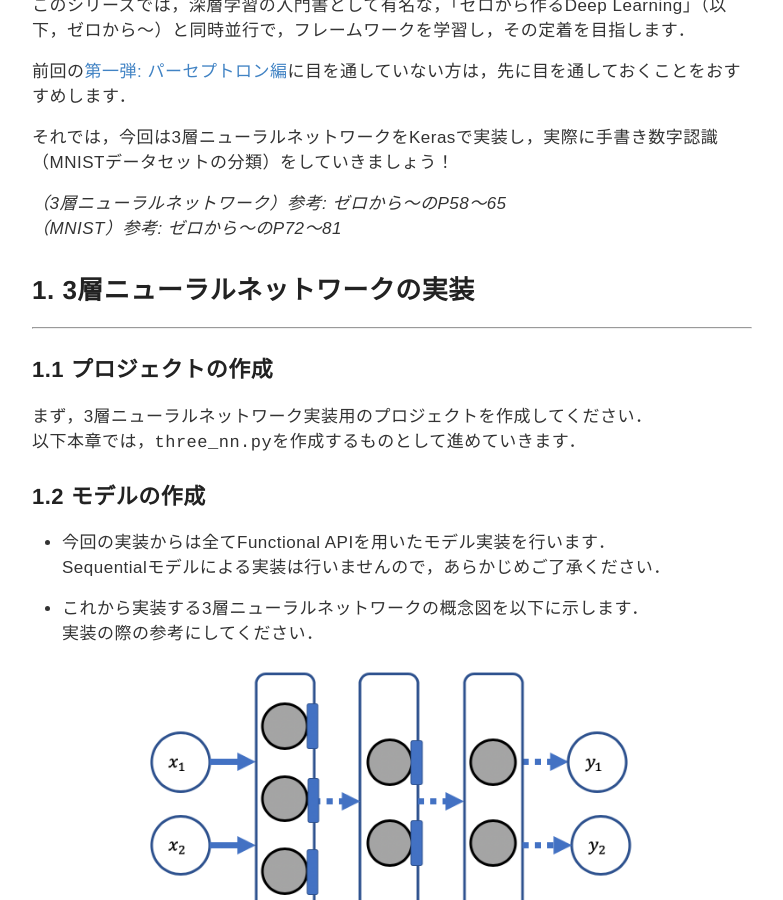
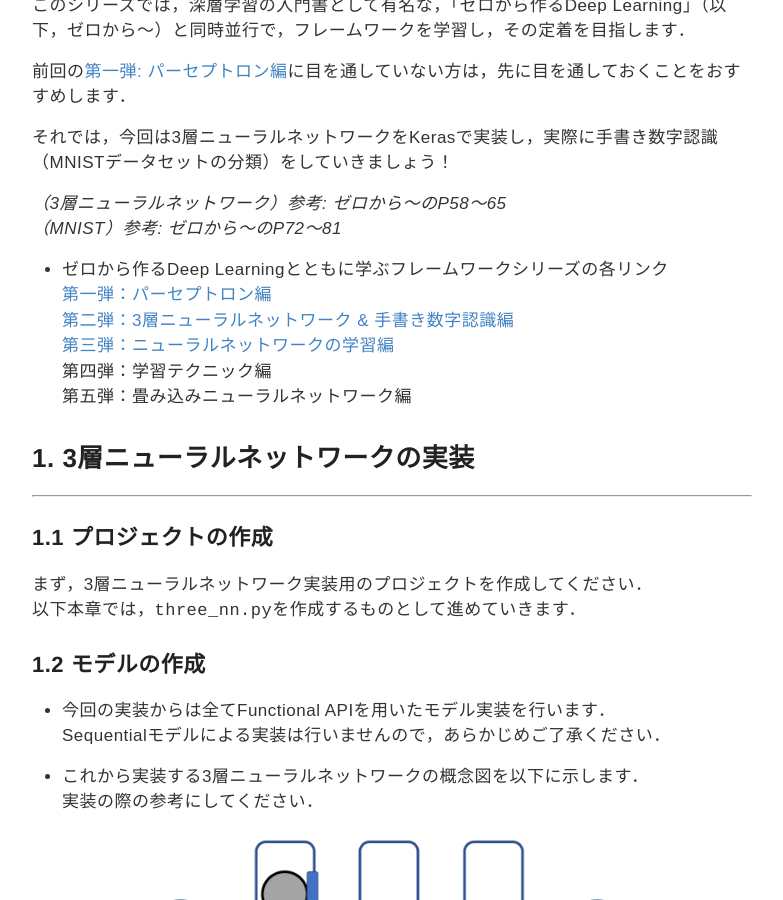
Before and after one commit to gucci-j/gucci-j.github.io, a Jekyll site: the page built from _posts/2019-4-19-DL-Intro-2.md, in a window 1280 px wide and 900 px high, scrolled down 479 px. Shown: the whole window, without its empty margins (248-1031 px from the left). Built offline with Jekyll 4.4.1, drawn with Linux system fonts in a browser that asks for light colours; a script that is not in the unit is left out; some of the changed text lies outside the part shown.

Commit message:
Added GitHub Link

````diff
--- a/_posts/2019-4-19-DL-Intro-2.md
+++ b/_posts/2019-4-19-DL-Intro-2.md
@@ -16,6 +16,24 @@ lang: ja_JP
 
 _（3層ニューラルネットワーク）参考: ゼロから〜のP58〜65_
 _（MNIST）参考: ゼロから〜のP72〜81_
+
+* ゼロから作るDeep Learningとともに学ぶフレームワークシリーズの各リンク
+[第一弾：パーセプトロン編](https://gucci-j.github.io/DL-Intro-1/)
+[第二弾：3層ニューラルネットワーク & 手書き数字認識編](https://gucci-j.github.io/DL-Intro-2/)
+[第三弾：ニューラルネットワークの学習編](https://gucci-j.github.io/DL-Intro-3/)
+第四弾：学習テクニック編
+第五弾：畳み込みニューラルネットワーク編
+
+<script async src="//pagead2.googlesyndication.com/pagead/js/adsbygoogle.js"></script>
+<ins class="adsbygoogle"
+     style="display:block; text-align:center;"
+     data-ad-layout="in-article"
+     data-ad-format="fluid"
+     data-ad-client="ca-pub-1838422896597988"
+     data-ad-slot="7676908062"></ins>
+<script>
+     (adsbygoogle = window.adsbygoogle || []).push({});
+</script>
 
 # 1. 3層ニューラルネットワークの実装
 ---
@@ -56,6 +74,7 @@ import numpy as np
 * 下の例では，簡単のため入れ子式に活性化関数を定義しましたが，活性化関数をレイヤーインスタンスとして定義することもできます．
 
 <div style="text-align: center">＜活性化関数を入れ子式に定義する例＞</div>
+
 ```
 _input = Input(shape=(2, ))
 _layer1 = Dense(units=3, activation='sigmoid')(_input)
@@ -64,6 +83,7 @@ _output = Dense(units=2)(_layer2)
 ```
 
 <div style="text-align: center">＜活性化関数をインスタンスとして定義する例＞</div>
+
 ```
 from keras.layers import Activation
 _input = Input(shape=(2, ))
@@ -158,6 +178,18 @@ Output:
 ```
 
 見事，ゼロから〜 P65に示されている出力値と同一の値を得ることができました！
+
+<script async src="//pagead2.googlesyndication.com/pagead/js/adsbygoogle.js"></script>
+<!-- 記事内広告2 -->
+<ins class="adsbygoogle"
+     style="display:block"
+     data-ad-client="ca-pub-1838422896597988"
+     data-ad-slot="1400355899"
+     data-ad-format="auto"
+     data-full-width-responsive="true"></ins>
+<script>
+     (adsbygoogle = window.adsbygoogle || []).push({});
+</script>
 
 # 2. 手書き数字認識（MNIST）
 ---
````
Also changed, not shown: other parts of _posts/2019-4-19-DL-Intro-2.md (+1 -1 lines), _posts/2019-4-13-DL-Intro-1.md (+19 -1 lines), _posts/2019-4-26-DL-Intro-3.md (+17 -2 lines).
